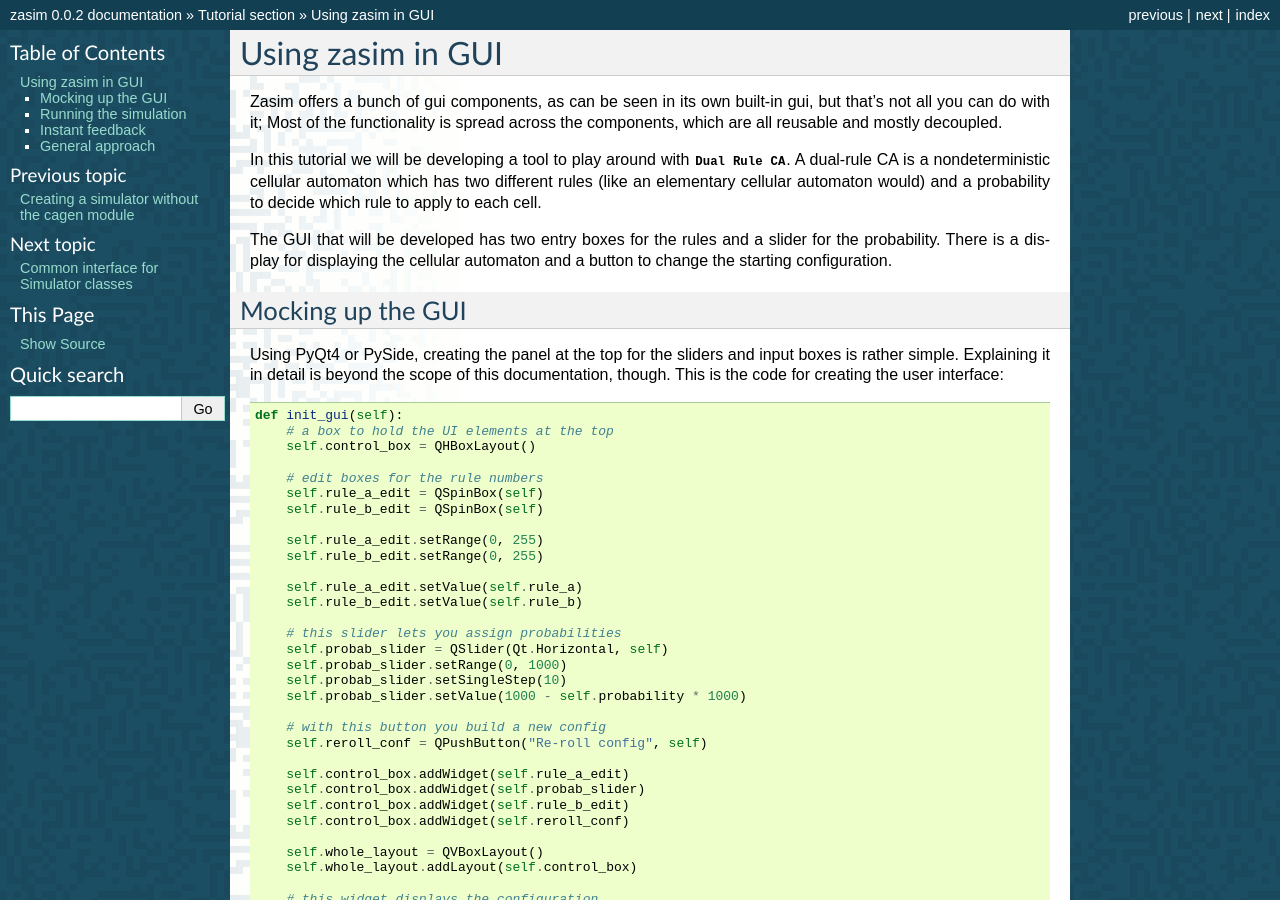
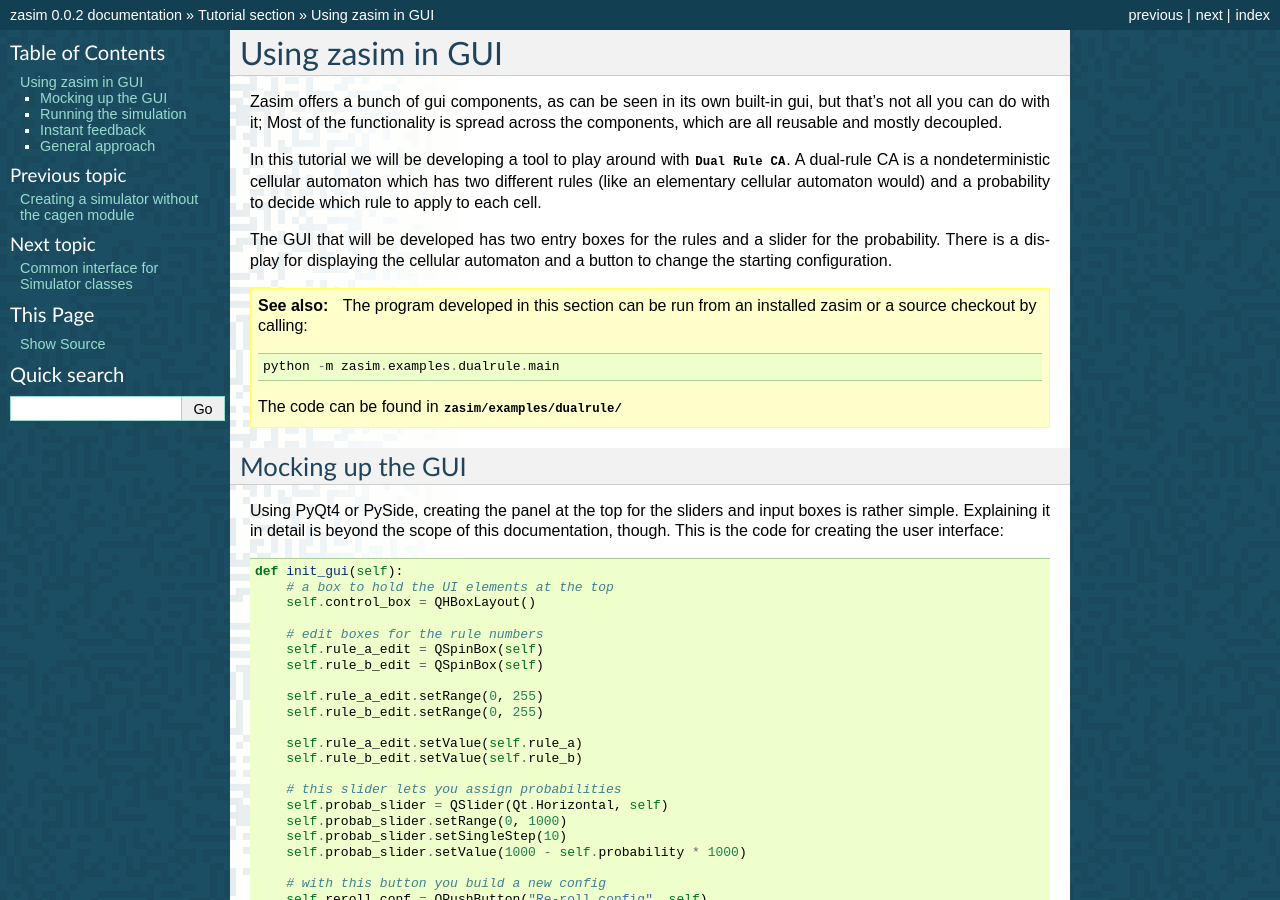
Before and after one commit to timo/zasim, a Sphinx documentation site: the page built from docs/tutorial/using_zasim_in_gui.rst, in a window 1280 px wide and 900 px high. Built offline with Sphinx 7.4.7, drawn with Linux system fonts in a browser that asks for light colours; formulas are drawn with MathJax 3.

Commit message:
link to the source code in dualrule tutorial

```diff
--- a/docs/tutorial/using_zasim_in_gui.rst
+++ b/docs/tutorial/using_zasim_in_gui.rst
@@ -16,6 +16,15 @@ to each cell.
 The GUI that will be developed has two entry boxes for the rules and a
 slider for the probability. There is a display for displaying the cellular
 automaton and a button to change the starting configuration.
+
+.. seealso::
+
+    The program developed in this section can be run from an installed
+    zasim or a source checkout by calling::
+
+        python -m zasim.examples.dualrule.main
+
+    The code can be found in `zasim/examples/dualrule/`
 
 Mocking up the GUI
 ------------------
```
